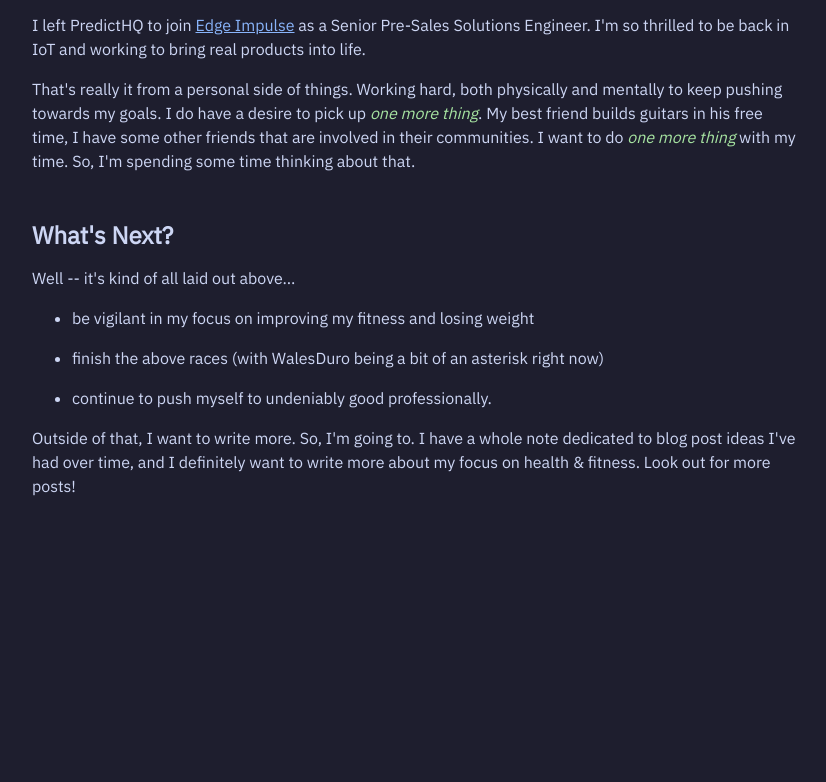
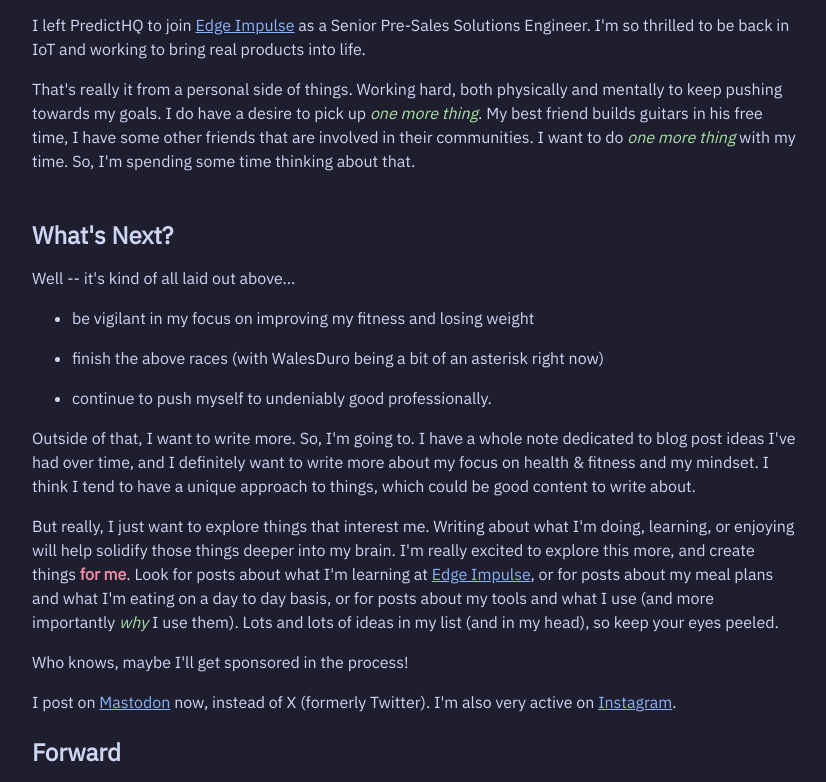
Before and after one commit to hhheath/personal-site, an Eleventy site: page src/posts/update-2024-11-17.md in a window 1280 px wide. Shown: the part 2015-2797 px from the top of the page, without its empty margins (224-1050 px from the left). Before the commit the page ends 2629 px from the top, so only its background shows below. Built offline with nearby package versions, Linux system fonts and the light colour scheme; Eleventy itself is replaced by a stand-in of ours; files that its build step writes are made by us from their sources.

Commit message:
update to the update

```diff
--- a/src/posts/update-2024-11-17.md
+++ b/src/posts/update-2024-11-17.md
@@ -1,5 +1,5 @@
 ---
-title: An Update
+title: An Update - November 2024
 teaser: It's been a while, but I'm bringing back my blog. Here's an update.
 date: 2024-11-17
 ---
@@ -66,4 +66,12 @@ Well -- it's kind of all laid out above...
 - finish the above races (with WalesDuro being a bit of an asterisk right now)
 - continue to push myself to undeniably good professionally.
 
-Outside of that, I want to write more. So, I'm going to. I have a whole note dedicated to blog post ideas I've had over time, and I definitely want to write more about my focus on health & fitness. Look out for more posts!
+Outside of that, I want to write more. So, I'm going to. I have a whole note dedicated to blog post ideas I've had over time, and I definitely want to write more about my focus on health & fitness and my mindset. I think I tend to have a unique approach to things, which could be good content to write about.
+
+But really, I just want to explore things that interest me. Writing about what I'm doing, learning, or enjoying will help solidify those things deeper into my brain. I'm really excited to explore this more, and create things **for me**. Look for posts about what I'm learning at [Edge Impulse](https://edgeimpulse.com), or for posts about my meal plans and what I'm eating on a day to day basis, or for posts about my tools and what I use (and more importantly _why_ I use them). Lots and lots of ideas in my list (and in my head), so keep your eyes peeled.
+
+Who knows, maybe I'll get sponsored in the process!
+
+I post on [Mastodon](https://mastodon.social/@hheath_) now, instead of X (formerly Twitter). I'm also very active on [Instagram](https://instagram.com/heath.trains).
+
+# Forward
```
Also changed, not shown: src/index.md (+1 -1 lines), 2 other files.
